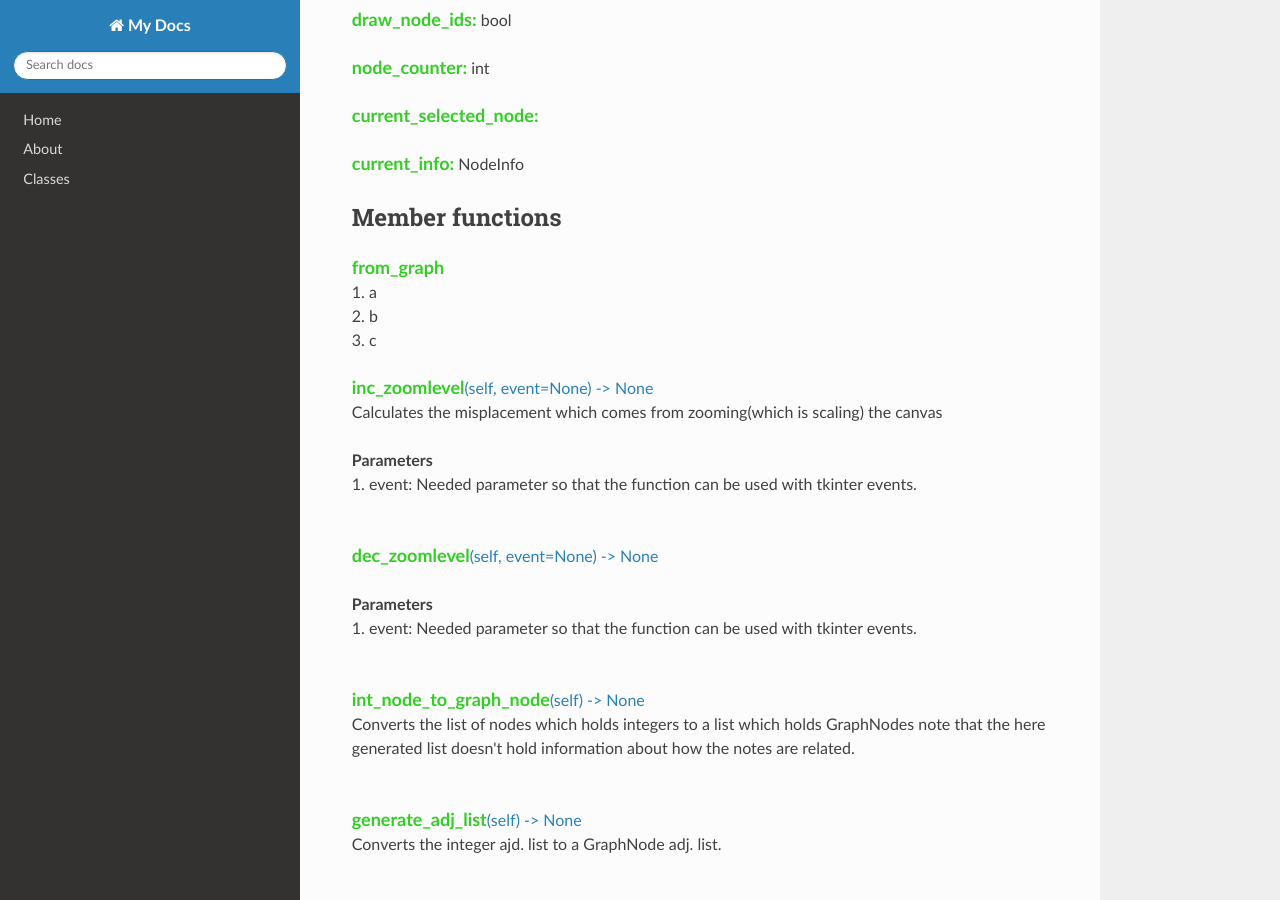
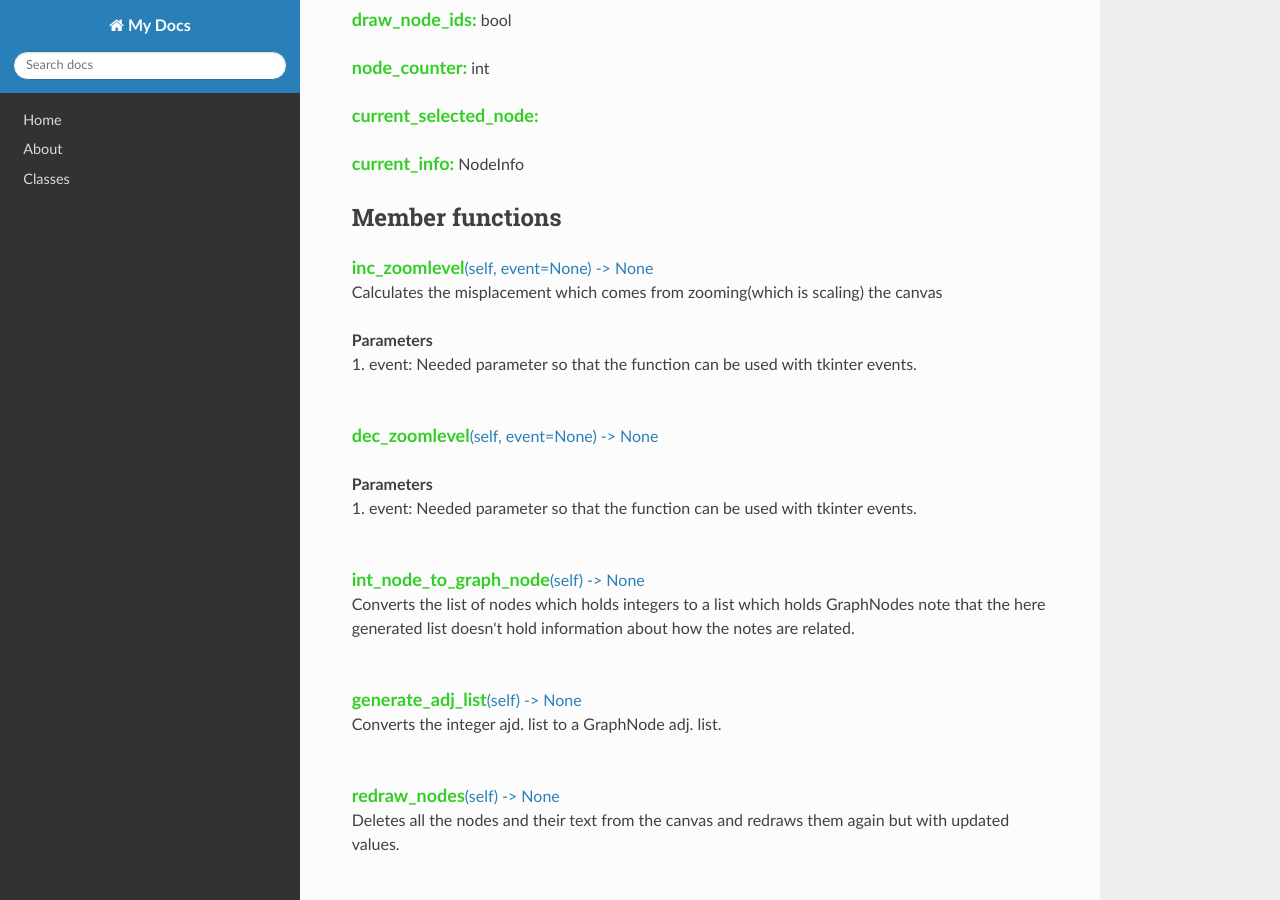
Before and after one commit to Unaimend/graph.py, an MkDocs documentation site: the page built from docs/classes/graphvisuals.md, in a window 1280 px wide and 900 px high, scrolled down 791 px. Built offline with MkDocs 1.6.1, drawn with Linux system fonts in a browser that asks for light colours; nearby versions of some CDN libraries; old or Windows-style settings are respelled for this version of MkDocs.

Commit message:
Auto stash before revert of "Removed useless class method"

```diff
--- a/docs/classes/graphvisuals.md
+++ b/docs/classes/graphvisuals.md
@@ -40,10 +40,6 @@ This class encapsulates variables and functions for drawing graphs
 <a class="member_var">current_info:</a> NodeInfo
 
 ##Member functions
-<a class="member_func">from_graph</a>
-1. a
-2. b
-3. c
 
 <a class="member_func">inc_zoomlevel</a><a>(self, event=None) -> None</a>
 Calculates the misplacement which comes from zooming(which is scaling) the canvas
```
